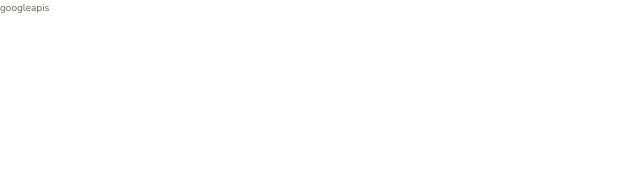
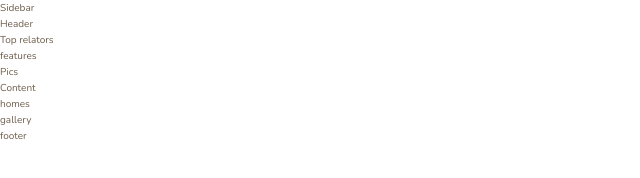
Before and after one commit to Vattghern203/nexter, a website: page index.html in a window 1280 px wide. Shown: the whole page, without its empty margins (0-640 px from the left). Drawn offline with nearby package versions, Linux system fonts and the light colour scheme.

Commit message:
Overall Layout Part.01

```diff
--- a/index.html
+++ b/index.html
@@ -12,6 +12,40 @@
         <title>nexter &mdash; your home, your freedom</title>
     </head>
     <body class="container">
-        googleapis
+        <div class="sidebarr">
+            Sidebar
+        </div>
+
+        <header class="header">
+            Header
+        </header>
+
+        <div class="realtors">
+            Top relators
+        </div>
+
+        <section class="features">
+            features
+        </section>
+
+        <div class="story__pictures">
+            Pics
+        </div>
+
+        <div class="story__content">
+            Content
+        </div>
+
+        <section class="homes">
+            homes
+        </section>
+
+        <section class="gallery">
+            gallery
+        </section>
+
+        <footer class="footer">
+            footer
+        </footer>
     </body>
 </html>
--- a/sass/_base.scss
+++ b/sass/_base.scss
@@ -30,9 +30,13 @@ html {
 }
 
 body {
-
     font-family: $font-primary;
     color: $color-grey-dark-2;
     font-weight: 300;
     line-height: 1.6;
 }
+
+.container {
+    display: grid;
+    grid-template-rows: 80vh min-content 40vw reapeat(3, min-content);
+}
```
Also changed, not shown: css/style.css, 1 other file.
